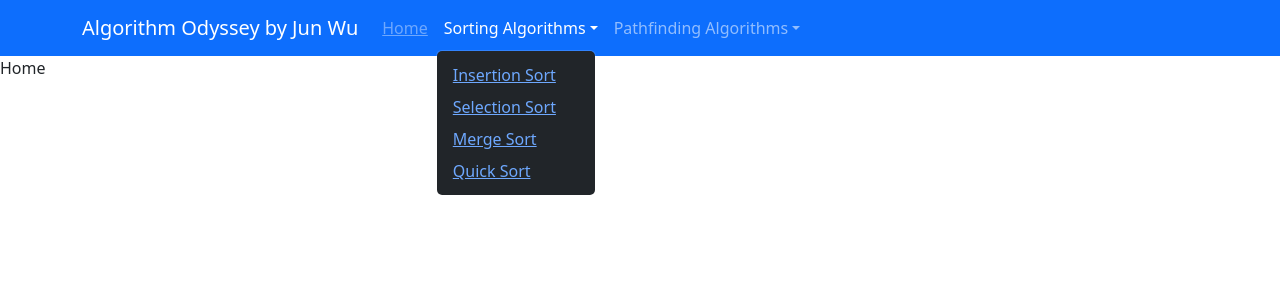
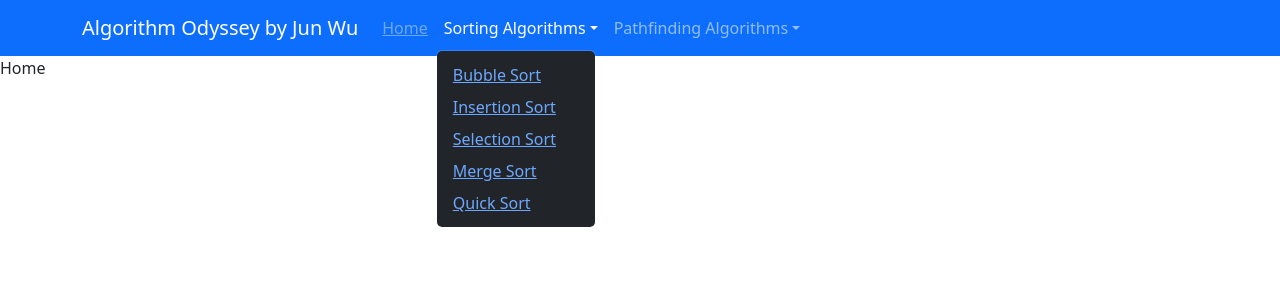
Before and after one commit to JWu-Git/Portfolio, a React (Create React App) app: page / in a window 1280 px wide. Both pictures are taken after a click on the button "Sorting Algorithms". Shown: the top 300 px of the page. Built offline with nearby package versions, Linux system fonts and the light colour scheme.

Commit message:
added bubblesort to nav

```diff
--- a/src/components/NavBar.js
+++ b/src/components/NavBar.js
@@ -16,6 +16,9 @@ function NavBar() {
               <Link to="/">Home</Link>
             </Nav.Link>
             <NavDropdown title="Sorting Algorithms" id="basic-nav-dropdown">
+              <NavDropdown.Item>
+                <Link to="/bubble">Bubble Sort</Link>
+              </NavDropdown.Item>
               <NavDropdown.Item>
                 <Link to="/insertion">Insertion Sort</Link>
               </NavDropdown.Item>
```
